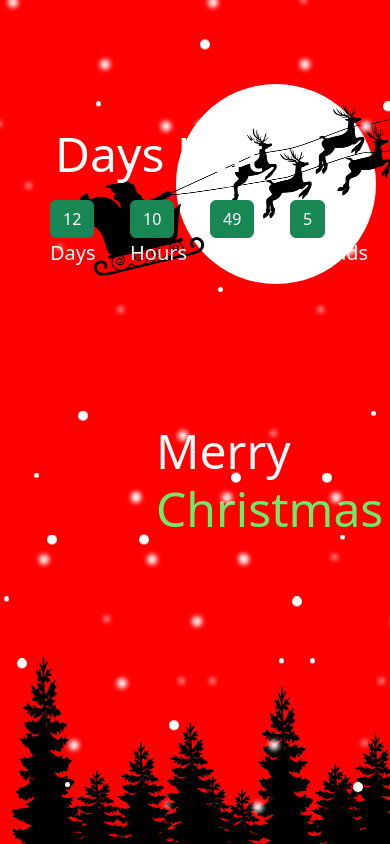
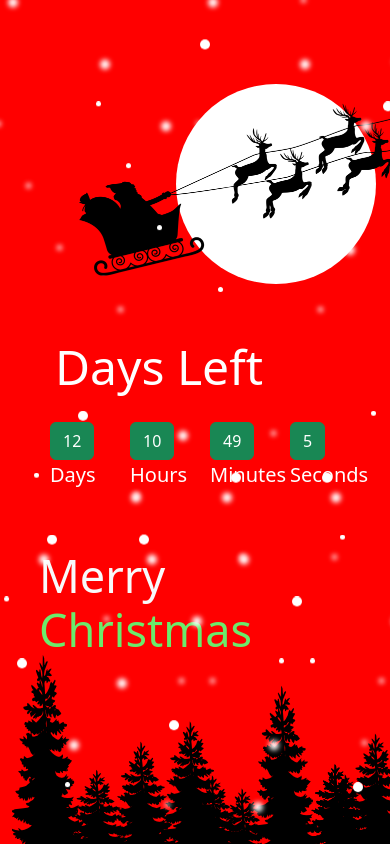
Before and after one commit to abishek1205/css-countdown, a plain HTML site: page christmas.html in a window 390 px wide. Shown: the top 844 px of the page. Drawn offline with nearby package versions, Linux system fonts and the light colour scheme.

Commit message:
changed responsiveness

```diff
--- a/styles/christmass.css
+++ b/styles/christmass.css
@@ -1,4 +1,6 @@
-
+body{
+    overflow: hidden;
+}
 .container-fluid::before{
     content: "";
     position: absolute;
@@ -118,3 +120,21 @@
     font-size: 20px;
     color: white;
  }
+
+@media (max-width:480px) {
+.text{
+    font-size: 15px;
+    left: 10%;
+    top:65%
+}
+.count-down{
+
+    top:50%;
+}
+.count-title{
+    top: 40%;
+}
+
+
+
+}
```
